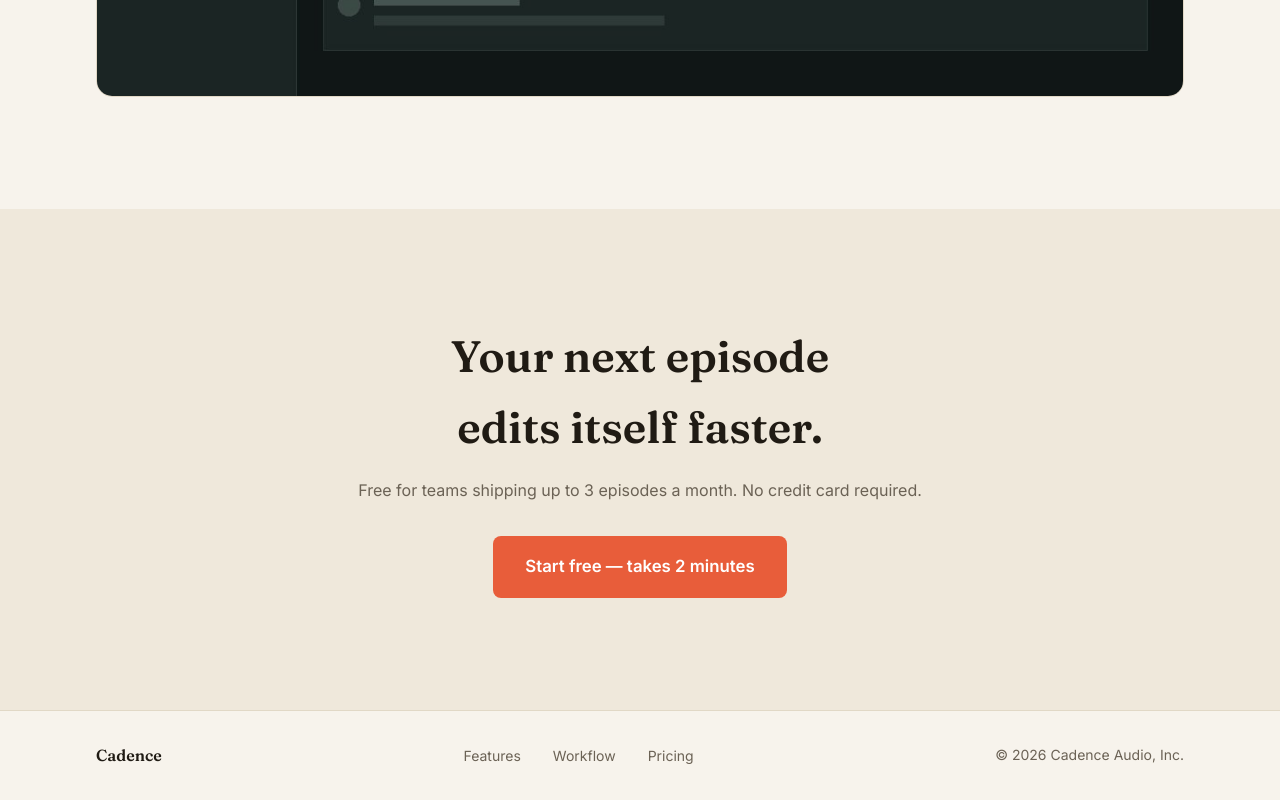
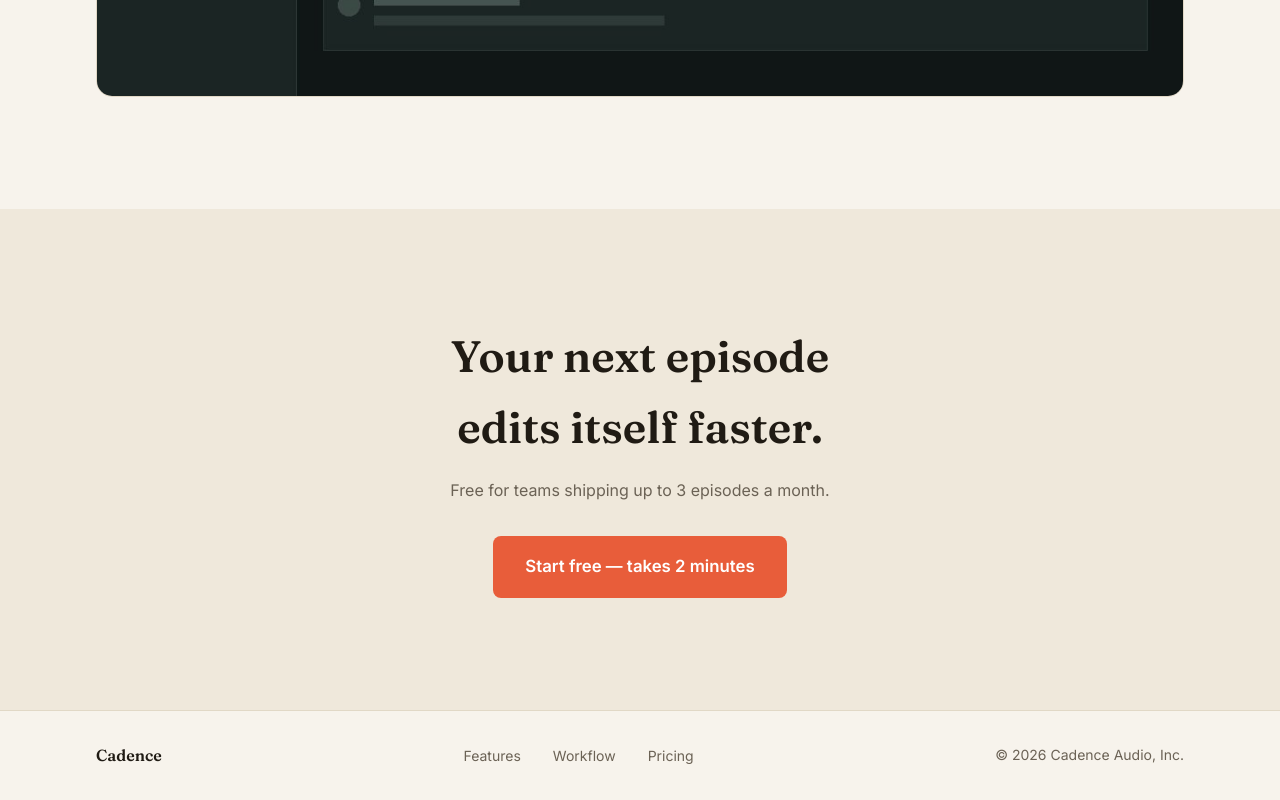
Before and after one commit to megha13-keswani/cadence-landing, a plain HTML site: page index.html in a window 1280 px wide. Shown: the part 2839-3639 px from the top of the page. Drawn offline with Linux system fonts and the light colour scheme.

Commit message:
Update index.html

```diff
--- a/index.html
+++ b/index.html
@@ -153,7 +153,7 @@
     <section class="cta" id="pricing">
       <div class="section__inner cta__inner reveal">
         <h2 class="cta__title">Your next episode edits itself faster.</h2>
-        <p class="cta__sub">Free for teams shipping up to 3 episodes a month. No credit card required.</p>
+        <p class="cta__sub">Free for teams shipping up to 3 episodes a month.</p>
         <a href="#signup" class="btn btn--primary btn--large">Start free — takes 2 minutes</a>
       </div>
     </section>
```
